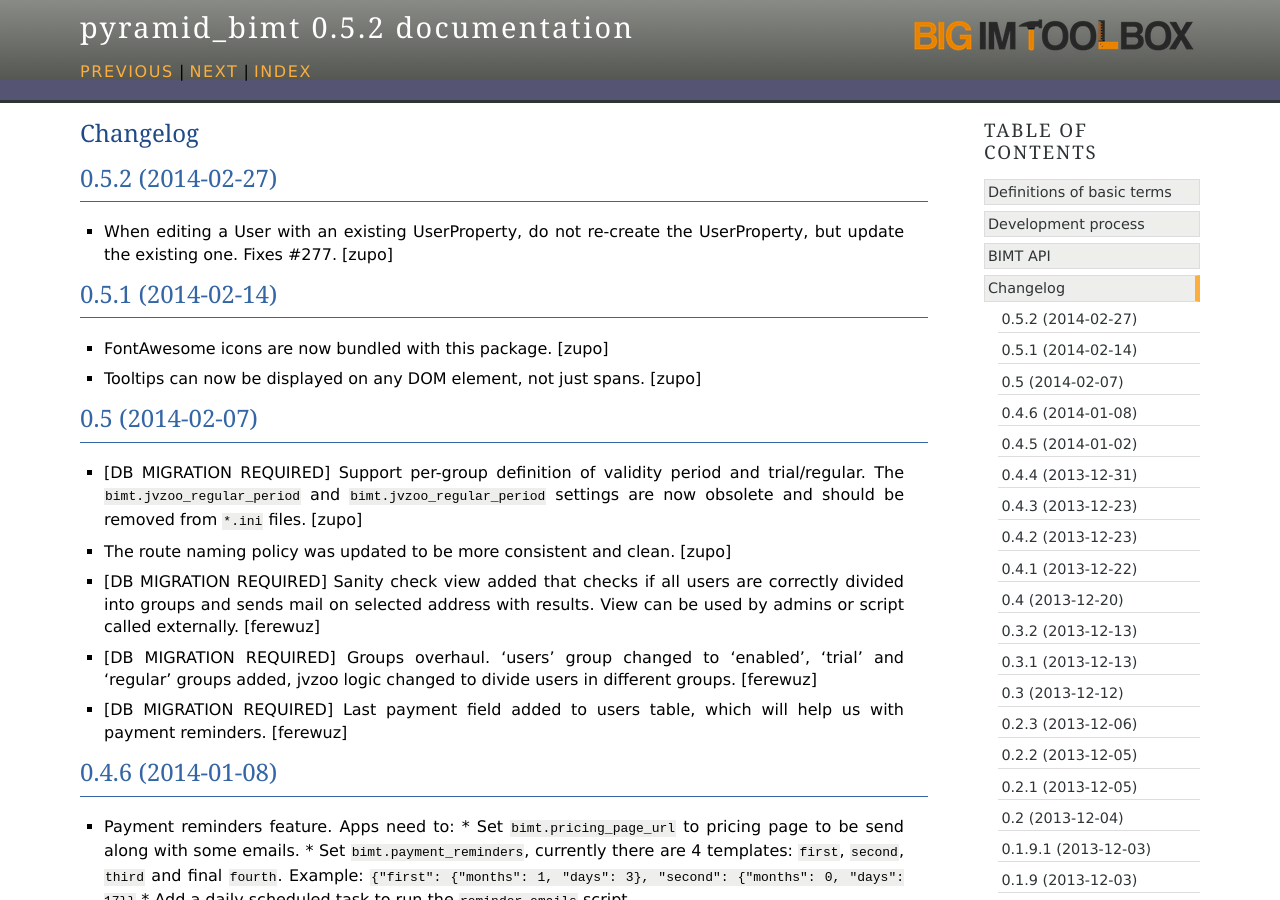
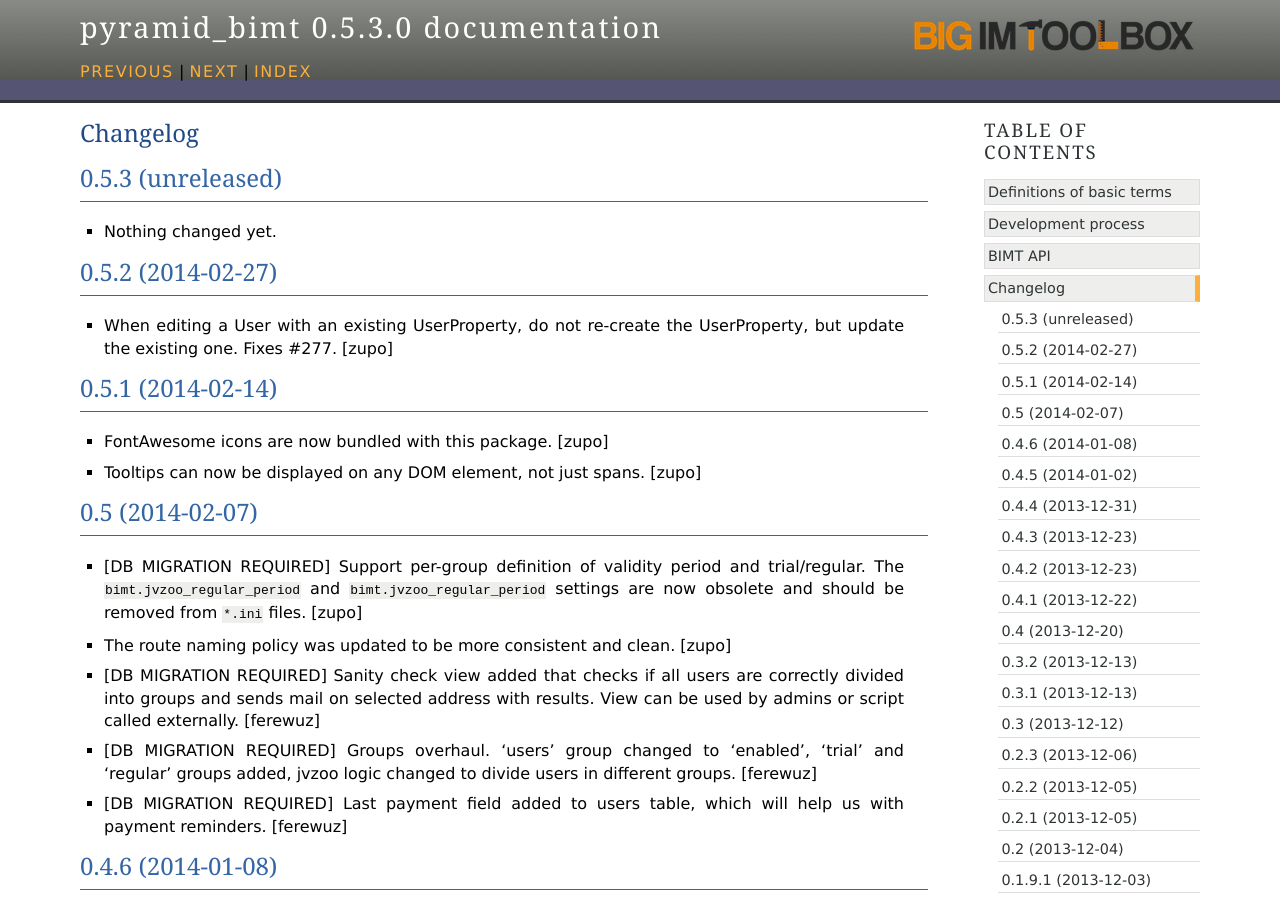
Before and after one commit to persho/pyramid_bimt, a Sphinx documentation site: the page built from docs/CHANGELOG.rst, in a window 1280 px wide and 900 px high. Built offline with Sphinx 7.4.7, drawn with Linux system fonts in a browser that asks for light colours.

Commit message:
Back to development: 0.5.3

```diff
--- a/docs/CHANGELOG.rst
+++ b/docs/CHANGELOG.rst
@@ -1,5 +1,11 @@
 Changelog
 =========
+
+
+0.5.3 (unreleased)
+------------------
+
+- Nothing changed yet.
 
 
 0.5.2 (2014-02-27)
--- a/setup.py
+++ b/setup.py
@@ -18,7 +18,7 @@
 
 setup(
     name='pyramid_bimt',
-    version='0.5.2',
+    version='0.5.3.dev0',
     description='Base package for BIMT apps.',
     long_description=long_description,
     classifiers=[
```
